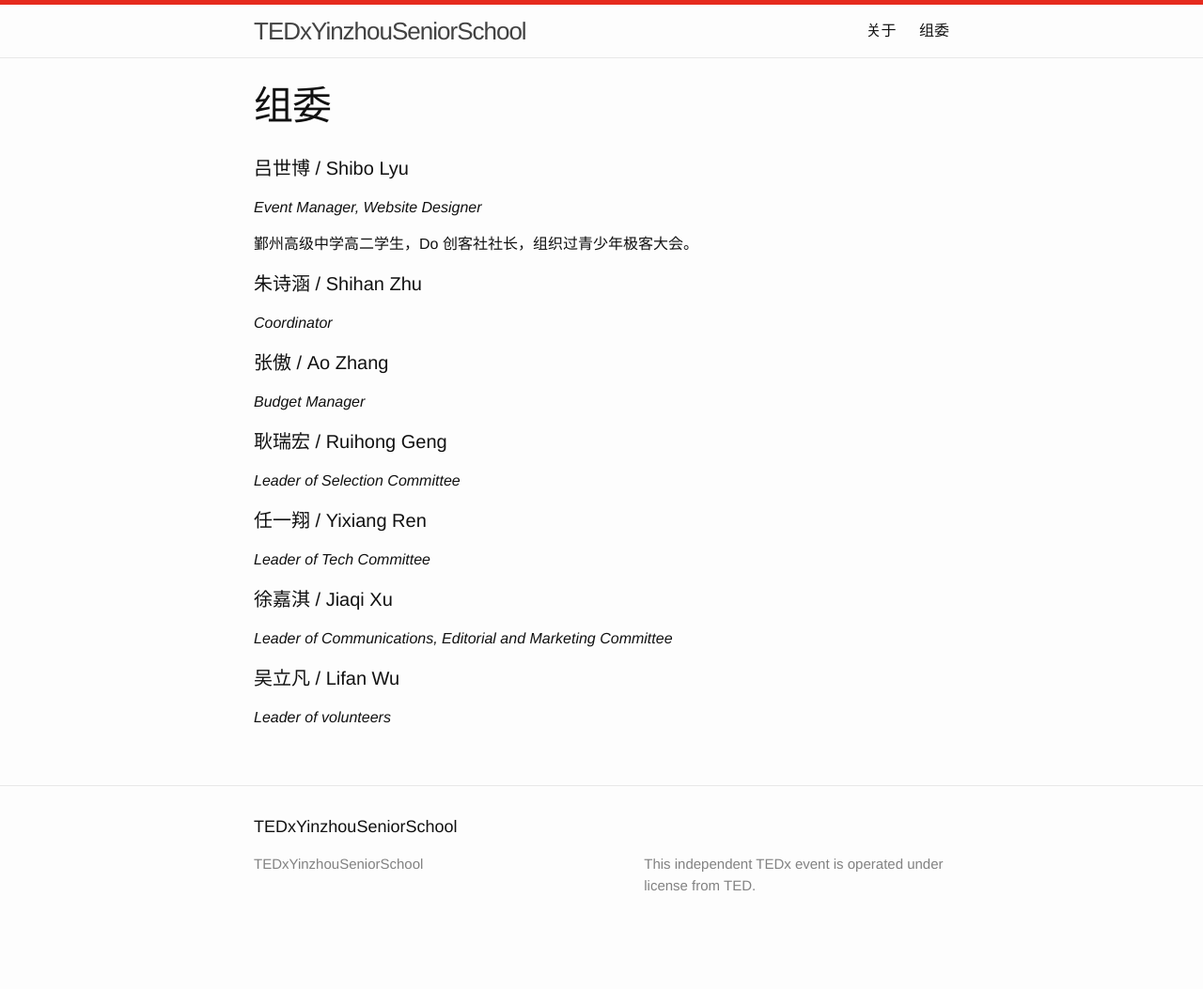
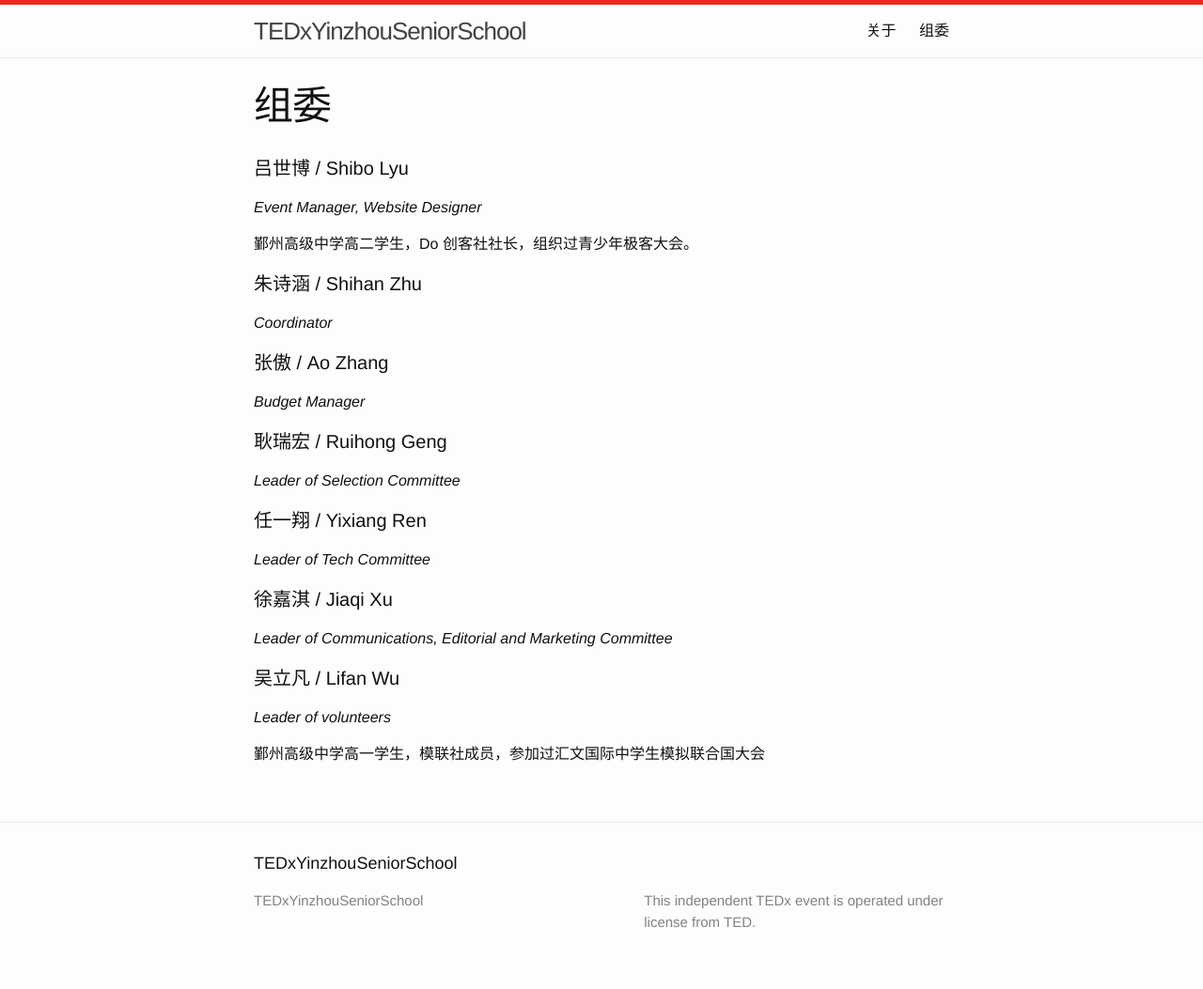
Before and after one commit to donglj314/tedx.nbyg.net, a Jekyll site: the page built from committee.md, in a window 1280 px wide. Shown: the whole page at 94% size. Built offline with Jekyll 4.4.1, drawn with Linux system fonts in a browser that asks for light colours; before the commit the page ends 1014 px from its top, so only the background shows below that.

Commit message:
Update Lifan's profile.

```diff
--- a/committee.md
+++ b/committee.md
@@ -26,3 +26,5 @@ permalink: /committee/
 
 #### 吴立凡 / Lifan Wu
 *Leader of volunteers*
+
+鄞州高级中学高一学生，模联社成员，参加过汇文国际中学生模拟联合国大会
```
